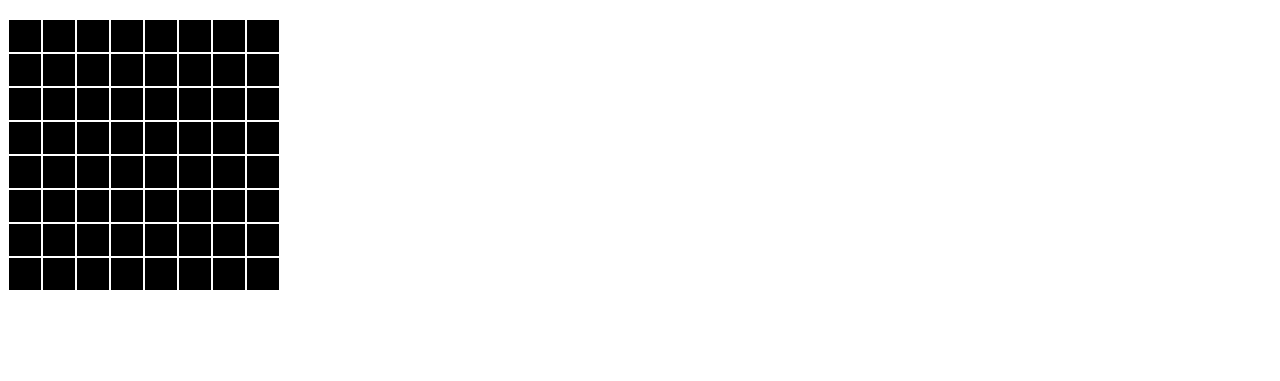
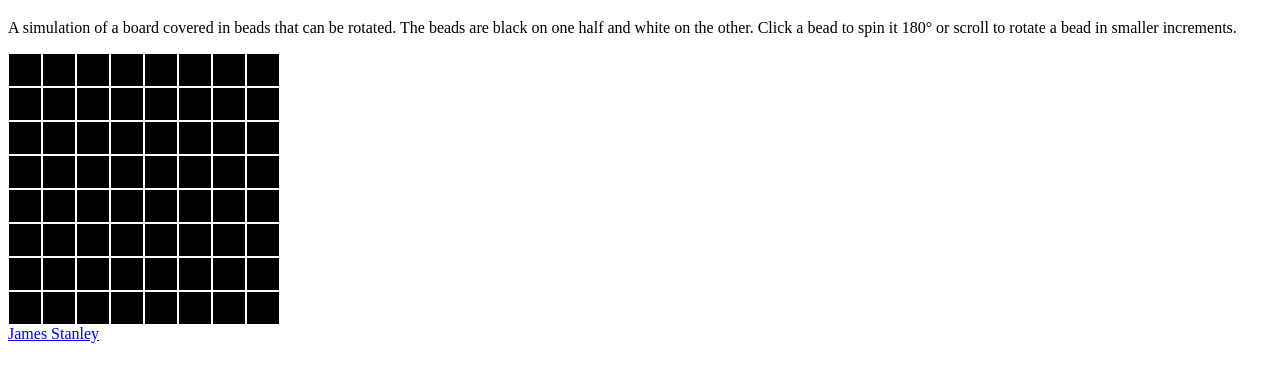
Before and after one commit to jes/beadboard, a plain HTML site: page index.html in a window 1280 px wide. Shown: the part 61-442 px from the top of the page. Drawn offline with Linux system fonts and the light colour scheme.

Commit message:
Some explanation

```diff
--- a/index.html
+++ b/index.html
@@ -6,7 +6,10 @@
 </head>
 <body>
 <h1>Beadboard</h1>
+<p>A simulation of a board covered in beads that can be rotated. The beads are black on one half and white on the other.
+Click a bead to spin it 180&deg; or scroll to rotate a bead in smaller increments.</p>
 <div id="beadboard"></div>
+<a href="https://incoherency.co.uk/">James Stanley</a>
 <script src="beadboard.js"></script>
 <script type="text/javascript">
     beadboard('beadboard', 8, 8);
```
